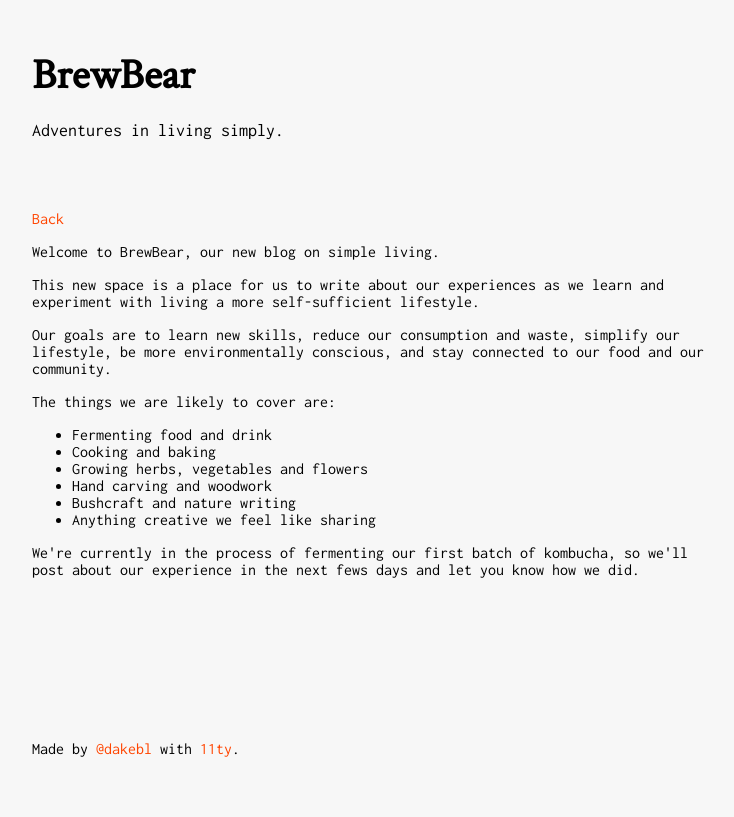
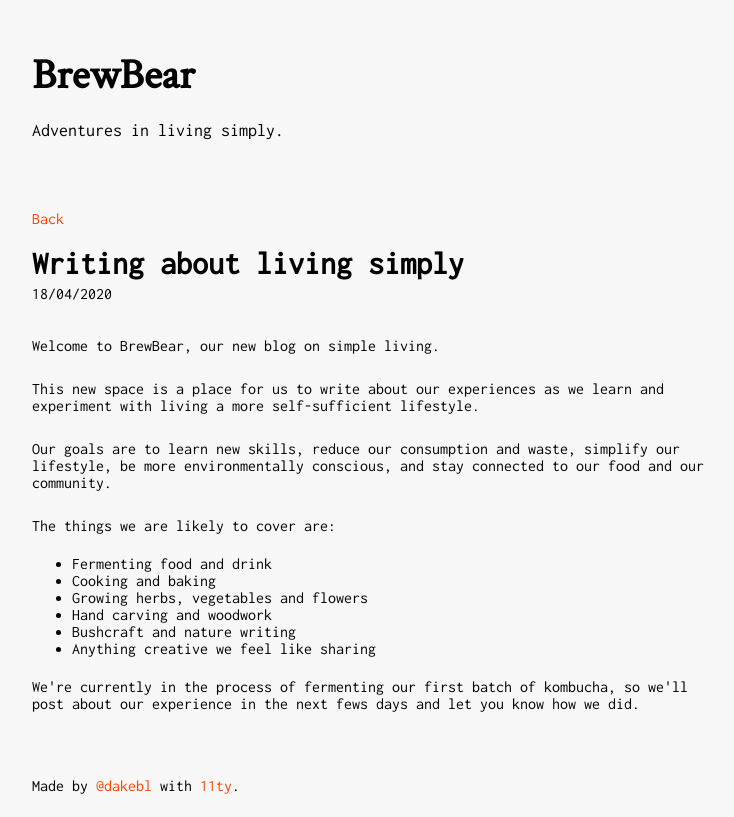
Before and after one commit to dakebl/brewbear, an Eleventy site: page src/writing-about-living-simply.md in a window 1280 px wide. Shown: the whole page, without its empty margins (272-1006 px from the left). Built offline with nearby package versions, Linux system fonts and the light colour scheme; Eleventy itself is replaced by a stand-in of ours; files that its build step writes are made by us from their sources.

Commit message:
:recycle: (post.njk) Updated the datestamp formatting and display logic

```diff
--- a/src/_includes/layouts/post.njk
+++ b/src/_includes/layouts/post.njk
@@ -5,7 +5,10 @@ layout: layouts/default.njk
 <a href="/">Back</a>
 
 <article>
-
+  <h1>{{ pageTitle }}</h1>
+  <time datetime="{{date.toLocaleString('en-UK')}}">
+    {{ date.toLocaleString('en-UK', { year: 'numeric', month: '2-digit', day: '2-digit' }) }}
+  </time>
   {{ content | safe}}
 
 </article>
--- a/src/styles.css
+++ b/src/styles.css
@@ -26,6 +26,15 @@ a {
   text-decoration: none;
 }
 
+p {
+  padding: 5px 0;
+}
+
+time {
+  display: block;
+  margin-bottom: 30px;
+}
+
 header h1 {
   font-family: "Crimson Text", serif;
   font-size: 42px;
@@ -34,6 +43,7 @@ header h1 {
 
 header p {
   font-size: 18px;
+  padding: 0;
 }
 
 article {
```
Also changed, not shown: src/our-first-batch-of-kombucha.md (deleted, +0 -8 lines).
